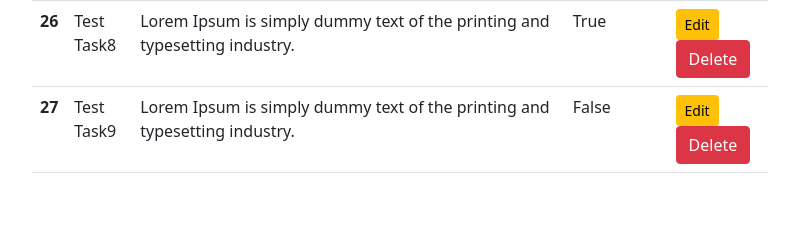
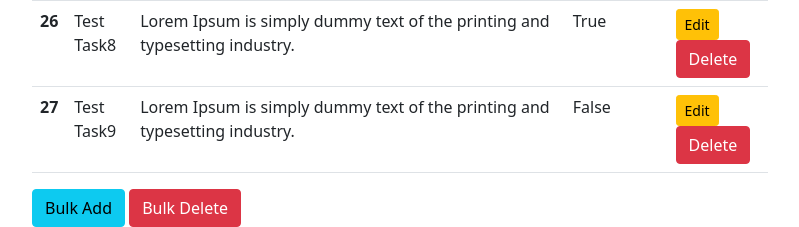
Before and after one commit to Aasthaawasthi0807/Waterdip-Assignment, a Django app: page / in a window 1280 px wide. Shown: the part 1304-1531 px from the top of the page, without its empty margins (430-1229 px from the left). Before the commit the page ends 1477 px from the top, so only its background shows below. Run offline with Django 4.2, Linux system fonts and the light colour scheme; data comes from the database, SQL or seed files in the repository; both versions use the stored data as it was after the commit; some libraries are stand-ins or nearby versions.

Commit message:
Bulk Add And Bulk Delete Implemented

```diff
--- a/tasksmanagement/authentication/models.py
+++ b/tasksmanagement/authentication/models.py
@@ -1,5 +1,7 @@
 from django.db import models
 from django.forms import NullBooleanField
+
+
 
 # Create your models here.
 class Task(models.Model):
@@ -7,3 +9,4 @@ class Task(models.Model):
     title = models.CharField(max_length=70)
     description = models.TextField(max_length=250)
     status =  models.BooleanField(default=False)
+    deleteall =  models.BooleanField(default=False)
--- a/tasksmanagement/authentication/templates/authentication/addandshow.html
+++ b/tasksmanagement/authentication/templates/authentication/addandshow.html
@@ -1,5 +1,6 @@
 {% extends 'authentication/base.html' %}
 {% block content %}
+
 <div class="row">
     <div class="col-sm-3">
         <h5 class="text-center alert alert-info"> Add New Task</h4>
@@ -9,6 +10,7 @@
         <input type ="submit"  class="btn btn-success" value ="Add">
         </form>
     </div>
+
 
     <div class="col-sm-8 offset-1">
         <h4 class="text-center alert alert-info">Complete Tasks Information</h4>
@@ -20,6 +22,7 @@
                 <th scope="col">Title</th>
                 <th scope="col">Description</th>
                 <th scope="col">Completed</th>
+                <!--<th scope="col">Bulk Delete</th>-->
                 <th scope="col">Action</th>
               </tr>
             </thead>
@@ -30,7 +33,7 @@
                 <td>{{st.title}}</td>
                 <td>{{st.description}}</td>
                 <td>{{st.status}}</td>
-                <!--<td>{{st.password}}</td>-->
+                <!--<td><input type="checkbox" name="task_id[]" value="={{st.id}}" id = "bulk_delete"></td>-->
                 <td>
                   <a href="{% url 'updatedata' st.id %}" class="btn btn-warning btn-sm">Edit</a>
                     <form action ="{% url 'deletedata' st.id %}" method ="post" class="d-inline">
@@ -43,6 +46,11 @@
             </tbody>
           </table>
 
+          <div>
+            <a href= "{% url 'generate' %}" class="btn btn-info"> Bulk Add</a>
+            <a href= "{% url 'deleteall' %}" class="btn btn-danger"> Bulk Delete</a>
+            <!--<button type="submit" class="btn_delete">Bulk Delete</button>-->
+          </div>
 
         {% else %}
           <h4 class="text-center alert alert-warning"> No Records</h4>
--- a/tasksmanagement/authentication/templates/authentication/base.html
+++ b/tasksmanagement/authentication/templates/authentication/base.html
@@ -8,6 +8,13 @@
         <link rel ="stylesheet" href="{% static 'authentication/css/bootstrap.css' %}">
     </head>
     <body>
+        {% if messages %}
+         {% for message in messages %}
+          <small {% if message.tags %} class="{{message.tags}}" {% endif%}>{{message}}</small>
+         {%endfor%}
+        {%endif%}
+        <!--<a href= "{% url 'generate' %}" class="btn btn-info"> Bulk Add</a>-->
+
         <div class="container mt-5">
             <h2 class ="text-center alert alert-danger">Tasks CRUD Operations </h2>
             {% block content %} {% endblock content %}
--- a/tasksmanagement/authentication/views.py
+++ b/tasksmanagement/authentication/views.py
@@ -1,13 +1,15 @@
+from asyncio import all_tasks
+from turtle import title
 from django.contrib import messages
-from django.shortcuts import render
-
-# Create your views here.
+from django.shortcuts import render , redirect
+from django.db import transaction
 from django.shortcuts import render , HttpResponseRedirect
 from django.urls import reverse
-
 from .forms import TaskRegistration
 from .models import Task
-# Create your views here.
+
+from django.db.models.sql.subqueries import DeleteQuery
+
 
 #This Function will add new item and show all items
 def add_show(request):
@@ -19,7 +21,6 @@ def add_show(request):
             st = fm.cleaned_data['status']
             reg = Task(title = nm, description = em,status=st)
             reg.save()
-            #fm = TaskRegistration()
             return HttpResponseRedirect("/addandshow/")
 
     else:
@@ -34,8 +35,9 @@ def update_data(request,id):
         pi = Task.objects.get(pk=id)
         fm = TaskRegistration( request.POST,instance=pi)
         if fm.is_valid():
+            messages.success(request, 'Updated Task Detail Successfully!!')
             fm.save()
-            messages.success(request, 'Updated Task Detail Successfully!!')
+
     else:
         pi = Task.objects.get(pk=id)
         fm = TaskRegistration(instance=pi)
@@ -49,3 +51,21 @@ def delete_data(request , id):
         pi = Task.objects.get(pk=id)
         pi.delete()
         return HttpResponseRedirect('/')
+
+
+#This function will add bulk data
+def bulk_add(request):
+    with transaction.atomic():
+        for i in range(10):
+            p = Task(title=f"Test Task{i}" , description = f"Lorem Ipsum is simply dummy text of the printing and typesetting industry.")
+            p.save()
+        return redirect('addandshow')
+
+
+#This function will delete multiple tasks
+def bulk_delete(qs):
+    rows = Task.objects.filter(status = True)
+
+    for r in rows:
+        r.delete()
+    return HttpResponseRedirect('/')
--- a/tasksmanagement/tasksmanagement/urls.py
+++ b/tasksmanagement/tasksmanagement/urls.py
@@ -17,9 +17,12 @@ from django.contrib import admin
 from django.urls import path
 from authentication import views
 
+
 urlpatterns = [
     path('admin/', admin.site.urls),
-     path('', views.add_show,name="addandshow"),
+    path('', views.add_show,name="addandshow"),
     path('delete/<int:id>/', views.delete_data,name="deletedata"),
     path('<int:id>/', views.update_data,name="updatedata"),
+    path('generate',views.bulk_add,name="generate"),
+    path('deleteall',views.bulk_delete,name="deleteall"),
 ]
```
Also changed, not shown: tasksmanagement/authentication/migrations/0004_task_deleteall.py (added), tasksmanagement/db.sqlite3.
